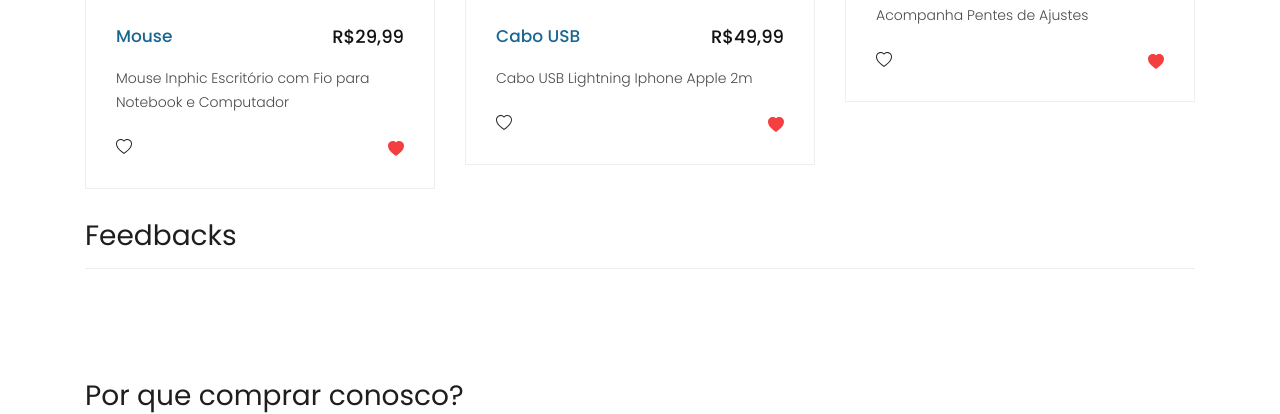
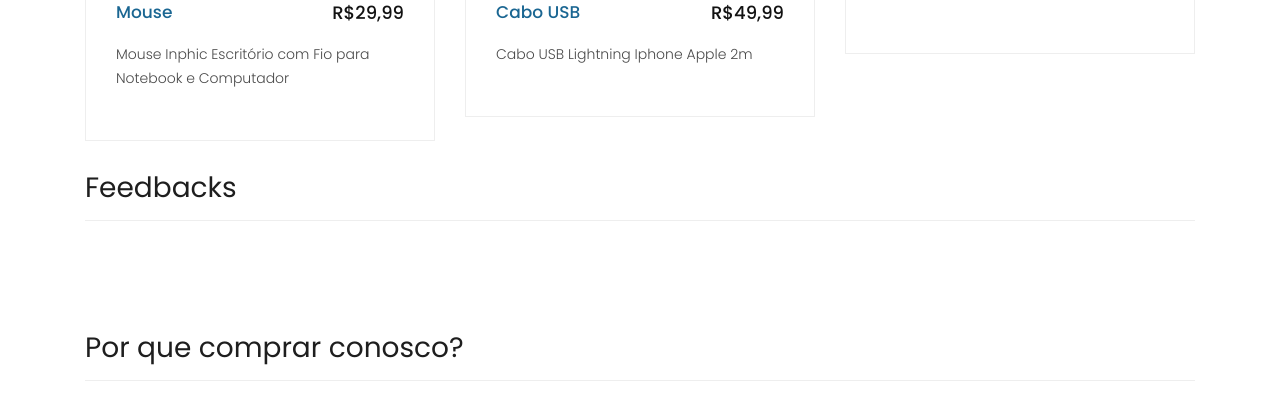
Before and after one commit to carolinemaffort/MImports, a PHP site: page /mimports/ in a window 1280 px wide. Shown: the part 2145-2559 px from the top of the page. Run offline with PHP 8.4, Linux system fonts and the light colour scheme; data that the repository does not hold is empty.

Commit message:
Update index.php

```diff
--- a/index.php
+++ b/index.php
@@ -117,17 +117,7 @@
                 <h4>Smart Watch HW12</h4>
                 <h6>R$199,99</h6>
                 <p>Relógio Smartwatch Bluetooth HW12, Notificações e Ligações, iOS e Android</p>
-                <ul class="stars">
 
-                  <li><svg xmlns="http://www.w3.org/2000/svg" width="16" height="16" fill="currentColor" class="bi bi-heart" viewBox="0 0 16 16">
-                    <path d="m8 2.748-.717-.737C5.6.281 2.514.878 1.4 3.053c-.523 1.023-.641 2.5.314 4.385.92 1.815 2.834 3.989 6.286 6.357 3.452-2.368 5.365-4.542 6.286-6.357.955-1.886.838-3.362.314-4.385C13.486.878 10.4.28 8.717 2.01L8 2.748zM8 15C-7.333 4.868 3.279-3.04 7.824 1.143c.06.055.119.112.176.171a3.12 3.12 0 0 1 .176-.17C12.72-3.042 23.333 4.867 8 15z"/>
-                  </svg></li>
-
-
-                </ul>
-                <span><svg xmlns="http://www.w3.org/2000/svg" width="16" height="16" fill="currentColor" class="bi bi-heart-fill" viewBox="0 0 16 16">
-                  <path fill-rule="evenodd" d="M8 1.314C12.438-3.248 23.534 4.735 8 15-7.534 4.736 3.562-3.248 8 1.314z"/>
-                </svg></span>
               </div>
             </div>
           </div>
@@ -138,18 +128,7 @@
                <h4>Fone Bluetooth</h4>
                 <h6>R$69,99</h6>
                 <p>Fone Bluetooth Wireless Compatível com Android e iOS, Variedade de cores </p>
-                <ul class="stars">
 
-                  <li><svg xmlns="http://www.w3.org/2000/svg" width="16" height="16" fill="currentColor" class="bi bi-heart" viewBox="0 0 16 16">
-                    <path d="m8 2.748-.717-.737C5.6.281 2.514.878 1.4 3.053c-.523 1.023-.641 2.5.314 4.385.92 1.815 2.834 3.989 6.286 6.357 3.452-2.368 5.365-4.542 6.286-6.357.955-1.886.838-3.362.314-4.385C13.486.878 10.4.28 8.717 2.01L8 2.748zM8 15C-7.333 4.868 3.279-3.04 7.824 1.143c.06.055.119.112.176.171a3.12 3.12 0 0 1 .176-.17C12.72-3.042 23.333 4.867 8 15z"/>
-                  </svg></li>
-
-
-
-                </ul>
-                <span><svg xmlns="http://www.w3.org/2000/svg" width="16" height="16" fill="currentColor" class="bi bi-heart-fill" viewBox="0 0 16 16">
-                  <path fill-rule="evenodd" d="M8 1.314C12.438-3.248 23.534 4.735 8 15-7.534 4.736 3.562-3.248 8 1.314z"/>
-                </svg></span>
               </div>
             </div>
           </div>
@@ -160,18 +139,7 @@
                 <h4>Caixa de Som</h4>
                 <h6>R$149,99</h6>
                 <p>Caixa de Som Bluetooth MIFA Mini-F10, Resistente à água, Portátil, Entrada USB</p>
-                <ul class="stars">
 
-                  <li><svg xmlns="http://www.w3.org/2000/svg" width="16" height="16" fill="currentColor" class="bi bi-heart" viewBox="0 0 16 16">
-                    <path d="m8 2.748-.717-.737C5.6.281 2.514.878 1.4 3.053c-.523 1.023-.641 2.5.314 4.385.92 1.815 2.834 3.989 6.286 6.357 3.452-2.368 5.365-4.542 6.286-6.357.955-1.886.838-3.362.314-4.385C13.486.878 10.4.28 8.717 2.01L8 2.748zM8 15C-7.333 4.868 3.279-3.04 7.824 1.143c.06.055.119.112.176.171a3.12 3.12 0 0 1 .176-.17C12.72-3.042 23.333 4.867 8 15z"/>
-                  </svg></li>
-
-
-
-                </ul>
-                <span><svg xmlns="http://www.w3.org/2000/svg" width="16" height="16" fill="currentColor" class="bi bi-heart-fill" viewBox="0 0 16 16">
-                  <path fill-rule="evenodd" d="M8 1.314C12.438-3.248 23.534 4.735 8 15-7.534 4.736 3.562-3.248 8 1.314z"/>
-                </svg></span>
               </div>
             </div>
           </div>
@@ -182,18 +150,7 @@
                 <h4>Mouse</h4>
                 <h6>R$29,99</h6>
                 <p>Mouse Inphic Escritório com Fio para Notebook e Computador</p>
-                <ul class="stars">
 
-                  <li><svg xmlns="http://www.w3.org/2000/svg" width="16" height="16" fill="currentColor" class="bi bi-heart" viewBox="0 0 16 16">
-                    <path d="m8 2.748-.717-.737C5.6.281 2.514.878 1.4 3.053c-.523 1.023-.641 2.5.314 4.385.92 1.815 2.834 3.989 6.286 6.357 3.452-2.368 5.365-4.542 6.286-6.357.955-1.886.838-3.362.314-4.385C13.486.878 10.4.28 8.717 2.01L8 2.748zM8 15C-7.333 4.868 3.279-3.04 7.824 1.143c.06.055.119.112.176.171a3.12 3.12 0 0 1 .176-.17C12.72-3.042 23.333 4.867 8 15z"/>
-                  </svg></li>
-
-
-
-                </ul>
-                <span><svg xmlns="http://www.w3.org/2000/svg" width="16" height="16" fill="currentColor" class="bi bi-heart-fill" viewBox="0 0 16 16">
-                  <path fill-rule="evenodd" d="M8 1.314C12.438-3.248 23.534 4.735 8 15-7.534 4.736 3.562-3.248 8 1.314z"/>
-                </svg></span>
               </div>
             </div>
           </div>
@@ -204,18 +161,7 @@
                 <h4>Cabo USB</h4>
                 <h6>R$49,99</h6>
                 <p>Cabo USB Lightning Iphone Apple 2m </p>
-                <ul class="stars">
 
-                  <li><svg xmlns="http://www.w3.org/2000/svg" width="16" height="16" fill="currentColor" class="bi bi-heart" viewBox="0 0 16 16">
-                    <path d="m8 2.748-.717-.737C5.6.281 2.514.878 1.4 3.053c-.523 1.023-.641 2.5.314 4.385.92 1.815 2.834 3.989 6.286 6.357 3.452-2.368 5.365-4.542 6.286-6.357.955-1.886.838-3.362.314-4.385C13.486.878 10.4.28 8.717 2.01L8 2.748zM8 15C-7.333 4.868 3.279-3.04 7.824 1.143c.06.055.119.112.176.171a3.12 3.12 0 0 1 .176-.17C12.72-3.042 23.333 4.867 8 15z"/>
-                  </svg></li>
-
-
-
-                </ul>
-                <span><svg xmlns="http://www.w3.org/2000/svg" width="16" height="16" fill="currentColor" class="bi bi-heart-fill" viewBox="0 0 16 16">
-                  <path fill-rule="evenodd" d="M8 1.314C12.438-3.248 23.534 4.735 8 15-7.534 4.736 3.562-3.248 8 1.314z"/>
-                </svg></span>
               </div>
             </div>
           </div>
@@ -226,18 +172,7 @@
                 <h4>Maquininha </h4>
                 <h6>R$59,99</h6>
                 <p>Máquina de Cabelo Dragão Bivolt. Acompanha Pentes de Ajustes</p>
-                <ul class="stars">
 
-                  <li><svg xmlns="http://www.w3.org/2000/svg" width="16" height="16" fill="currentColor" class="bi bi-heart" viewBox="0 0 16 16">
-                    <path d="m8 2.748-.717-.737C5.6.281 2.514.878 1.4 3.053c-.523 1.023-.641 2.5.314 4.385.92 1.815 2.834 3.989 6.286 6.357 3.452-2.368 5.365-4.542 6.286-6.357.955-1.886.838-3.362.314-4.385C13.486.878 10.4.28 8.717 2.01L8 2.748zM8 15C-7.333 4.868 3.279-3.04 7.824 1.143c.06.055.119.112.176.171a3.12 3.12 0 0 1 .176-.17C12.72-3.042 23.333 4.867 8 15z"/>
-                  </svg></li>
-
-
-
-                </ul>
-                <span><svg xmlns="http://www.w3.org/2000/svg" width="16" height="16" fill="currentColor" class="bi bi-heart-fill" viewBox="0 0 16 16">
-                  <path fill-rule="evenodd" d="M8 1.314C12.438-3.248 23.534 4.735 8 15-7.534 4.736 3.562-3.248 8 1.314z"/>
-                </svg></span>
               </div>
             </div>
           </div>
```
